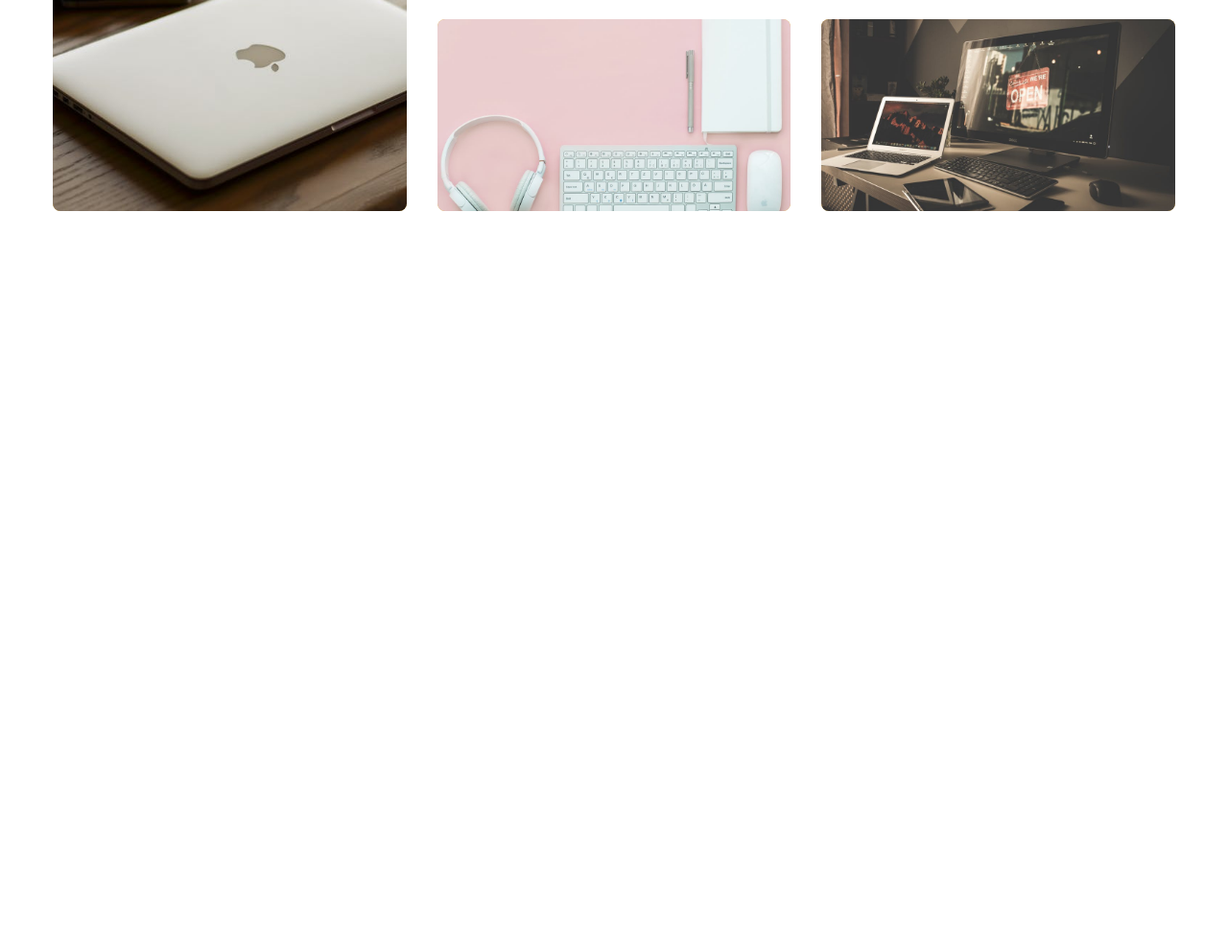
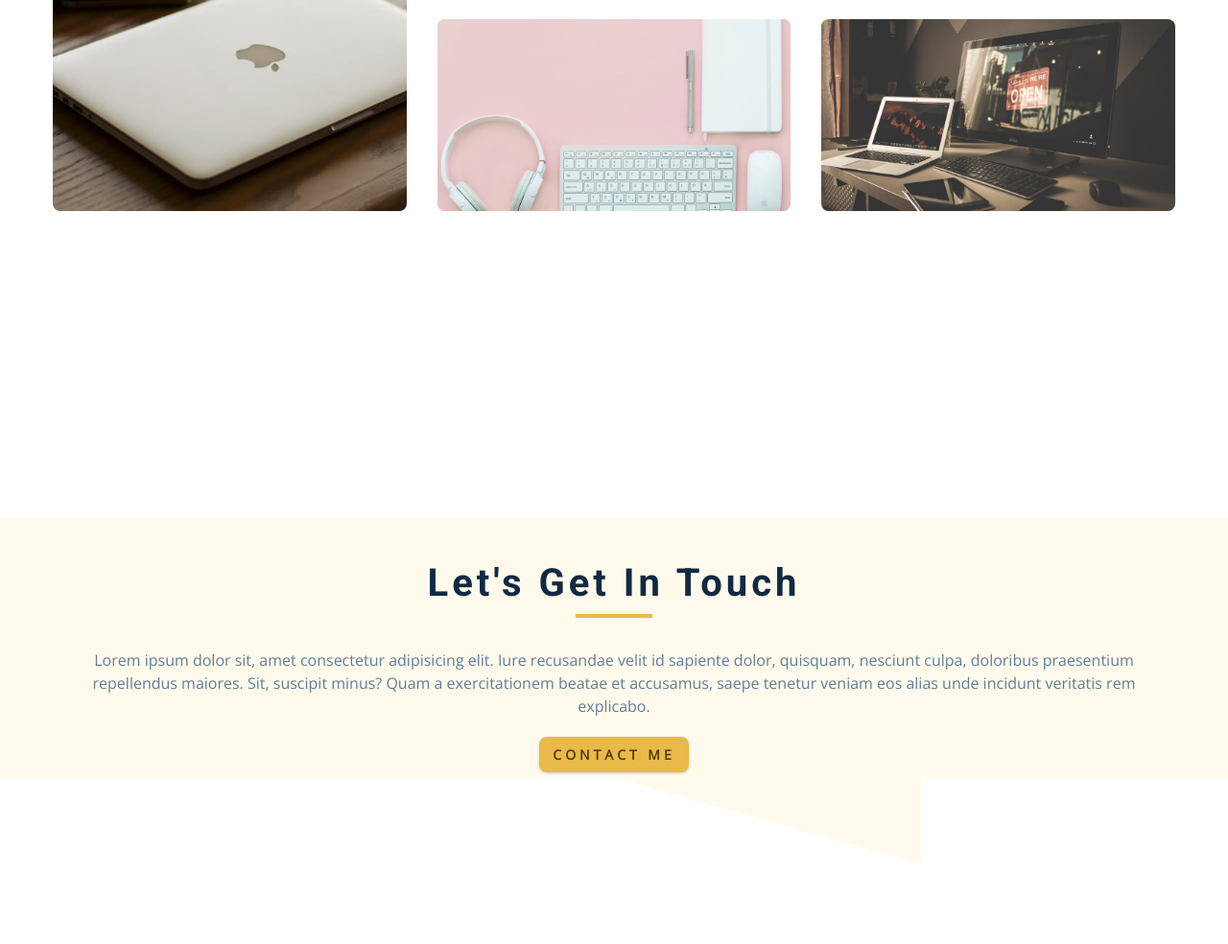
Before and after one commit to serge-kamga/serge-portfolio, a plain HTML site: page index.html in a window 1280 px wide. Shown: the part 4065-5049 px from the top of the page at 96% size. Before the commit the page ends 4365 px from the top, so only its background shows below. Drawn offline with nearby package versions, Linux system fonts and the light colour scheme.

```diff
--- a/css/styles.css
+++ b/css/styles.css
@@ -564,7 +564,58 @@
 Connect
 ===============
 */
-
+.connect {
+  min-height: 40vh;
+  position: relative;
+  padding: 10rem 0 5rem 0;
+  margin: 5rem 0;
+  /* clip-path: polygon(25% 0%, 75% 0%, 100% 50%, 75% 100%, 25% 100%, 0% 50%); */
+}
+.video-container {
+  position: absolute;
+  top: 0;
+  left: 0;
+  width: 100%;
+  height: 100%;
+  object-fit: cover;
+  z-index: -2;
+}
+.connect::after {
+  content: '';
+  position: absolute;
+  top: 0;
+  left: 0;
+  width: 100%;
+  height: 100%;
+  background-color: var(--clr-white);
+  opacity: 0.7;
+  z-index: -1;
+}
+.video-banner {
+  background: var(--clr-primary-10);
+  padding: 3rem 5rem 6rem 5rem;
+  text-align: center;
+  clip-path: polygon(
+    0% 0%,
+    100% 0%,
+    100% 75%,
+    75% 75%,
+    75% 100%,
+    50% 75%,
+    0% 75%
+  );
+}
+.video-banner .section-title {
+  margin-bottom: 2rem;
+}
+.video-text {
+  min-width: 30rem;
+}
+.connect {
+  display: grid;
+  place-items: center;
+  text-align: center;
+}
 /*
 ===============
 Skills
--- a/index.html
+++ b/index.html
@@ -282,7 +282,35 @@
     </section>
     <!-- end of projects -->
     <!-- connect -->
-
+    <section class="connect">
+      <!-- <video
+        controls
+        autoplay
+        muted
+        loop
+        class="video-container"
+        poster="./images/project-1.jpeg"
+      >
+        <source src="./videos/connect.mp4" type="video/mp4" />
+        Sorry your browser does not support embedded videos
+      </video> -->
+      <div class="video-banner">
+        <!-- section title -->
+        <div class="section-title">
+          <h2>Let's get in touch</h2>
+          <div class="underline"></div>
+        </div>
+        <!-- end of section title -->
+        <p class="video-text">
+          Lorem ipsum dolor sit, amet consectetur adipisicing elit. Iure
+          recusandae velit id sapiente dolor, quisquam, nesciunt culpa,
+          doloribus praesentium repellendus maiores. Sit, suscipit minus? Quam a
+          exercitationem beatae et accusamus, saepe tenetur veniam eos alias
+          unde incidunt veritatis rem explicabo.
+        </p>
+        <a href="contact.html" class="btn">contact me</a>
+      </div>
+    </section>
     <!-- end of connect -->
     <!-- skills -->
 
```
